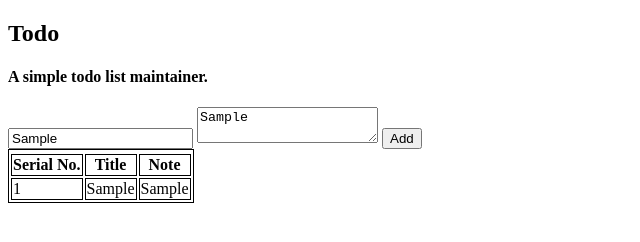
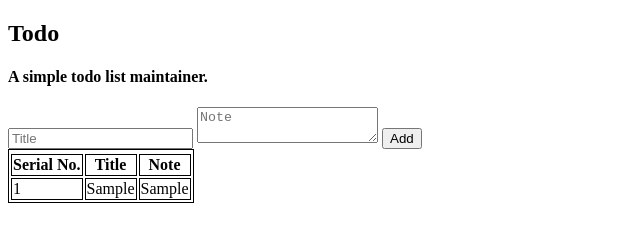
Before and after one commit to ihak/todo, a plain HTML site: page index.html in a window 1280 px wide. Both pictures are taken after typing "Sample", "Sample" into the empty fields and a click on the button "Add". Shown: the full height of the page, 0-640 px from the left. Drawn offline with Linux system fonts and the light colour scheme.

Commit message:
Added some validations

```diff
--- a/index.html
+++ b/index.html
@@ -17,10 +17,19 @@
 		let todos = [];
 
 		function addButtonClicked() {
-			let title = document.getElementById('title').value;
-			let note = document.getElementById('note').value;
+			let title = document.getElementById('title');
+			let note = document.getElementById('note');
+
+			if (title.value === "" || note.value === "") {
+				alert('Please provide title and note.');
+				return;
+			}
+
 			console.log(`Add a new todo with title: "${ title }" and note: "${ note }"`);
-			addRecord({title, note});
+			addRecord({title: title.value, note: note.value});
+
+			title.value = "";
+			note.value = "";
 		}
 
 		function addRecord(todo) {
```
